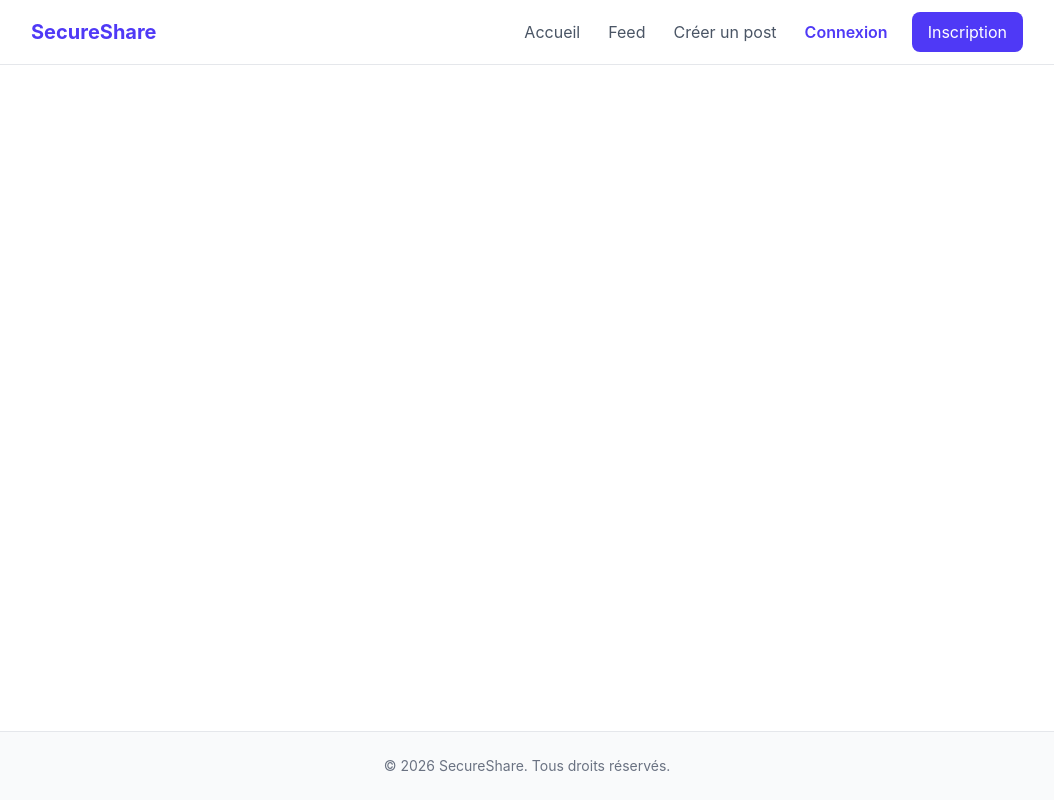
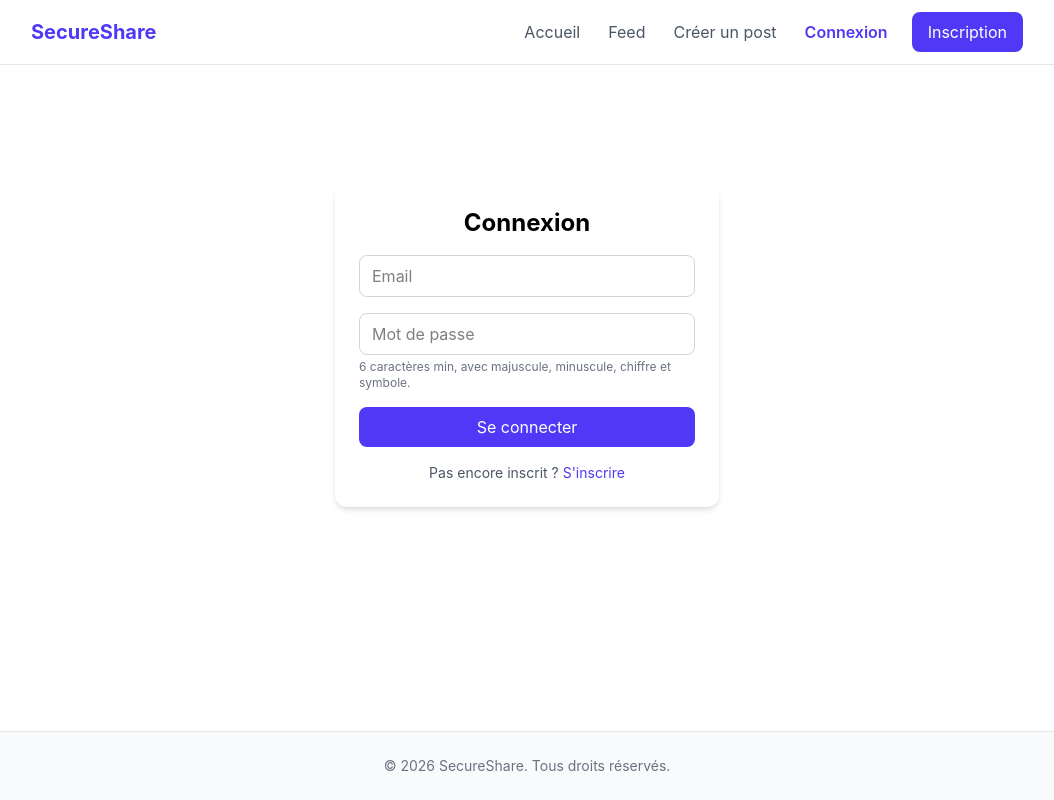
Before and after one commit to Shinemi/SecureShare---group-project, a React (Vite) app in the folder front/SecureShare/: page /login in a window 1280 px wide. Shown: the whole page, without its empty margins (113-1167 px from the left). Built offline with nearby package versions, Linux system fonts and the light colour scheme.

Commit message:
Implement authentication flow with PrivateRoutes and enhance login functionality

```diff
--- a/front/SecureShare/src/App.jsx
+++ b/front/SecureShare/src/App.jsx
@@ -7,6 +7,7 @@ import Login from './pages/login'
 import Register from './pages/register'
 import Publish from './pages/publish'
 import NotFound from './pages/notFound'
+import PrivateRoutes from './components/private'
 
 function App() {
   return (
@@ -14,12 +15,20 @@ function App() {
       <Header />
       <main className="flex-1">
         <Routes>
+
+
+
+          <Route element={<PrivateRoutes />}>
+            <Route path="/publish" element={<Publish />} />
+          </Route>
+
           <Route path="/" element={<Home />} />
           <Route path="/feed" element={<Feed />} />
           <Route path="/login" element={<Login />} />
           <Route path="/register" element={<Register />} />
-          <Route path="/publish" element={<Publish />} />
           <Route path="/*" element={<NotFound />} />
+
+
         </Routes>
       </main>
       <Footer />
--- /dev/null
+++ b/front/SecureShare/src/components/private.jsx
@@ -0,0 +1,6 @@
+import { Navigate, Outlet } from 'react-router-dom'
+
+export default function PrivateRoutes() {
+  const token = localStorage.getItem('token')
+  return token ? <Outlet /> : <Navigate to="/login" replace />
+}
--- a/front/SecureShare/src/pages/login.jsx
+++ b/front/SecureShare/src/pages/login.jsx
@@ -1,3 +1,102 @@
+import { useState } from 'react'
+import { Link, useNavigate } from 'react-router-dom'
+
+const API_URL = 'http://localhost:3000/api/v1/auth/login'
+
 export default function Login() {
+    const navigate = useNavigate()
+    const [form, setForm] = useState({ email: '', password: '' })
+    const [error, setError] = useState(null)
+    const [loading, setLoading] = useState(false)
+
+    const handleChange = (e) => {
+        setForm({ ...form, [e.target.name]: e.target.value })
+    }
+
+    const handleSubmit = async (e) => {
+        e.preventDefault()
+        setLoading(true)
+        setError(null)
+
+        try {
+            const res = await fetch(API_URL, {
+                method: 'POST',
+                headers: { 'Content-Type': 'application/json' },
+                body: JSON.stringify(form),
+            })
+            const data = await res.json()
+            if (!res.ok) throw new Error(data.message || 'Erreur serveur')
+
+            localStorage.setItem('token', data.token)
+            navigate('/publish')
+        } catch (err) {
+            setError(err.message)
+        } finally {
+            setLoading(false)
+        }
+    }
+
+    return (
+        <div className="min-h-[70vh] flex items-center justify-center p-4">
+            <form
+                onSubmit={handleSubmit}
+                className="w-full max-w-sm bg-white p-6 rounded-xl shadow-md space-y-4"
+            >
+                <h1 className="text-2xl font-bold text-center">Connexion</h1>
+
+                {/* <input
+                    type="text"
+                    name="name"
+                    placeholder="Nom"
+                    value={form.name}
+                    onChange={handleChange}
+                    required
+                    className="w-full border border-gray-300 rounded-lg px-3 py-2 focus:outline-none focus:ring-2 focus:ring-indigo-500"
+                /> */}
+
+                <input
+                    type="email"
+                    name="email"
+                    placeholder="Email"
+                    value={form.email}
+                    onChange={handleChange}
+                    required
+                    className="w-full border border-gray-300 rounded-lg px-3 py-2 focus:outline-none focus:ring-2 focus:ring-indigo-500"
+                />
+
+                <div>
+                    <input
+                        type="password"
+                        name="password"
+                        placeholder="Mot de passe"
+                        value={form.password}
+                        onChange={handleChange}
+                        required
+                        className="w-full border border-gray-300 rounded-lg px-3 py-2 focus:outline-none focus:ring-2 focus:ring-indigo-500"
+                    />
+                    <p className="text-xs text-gray-500 mt-1">
+                        6 caractères min, avec majuscule, minuscule, chiffre et symbole.
+                    </p>
+                </div>
+
+                {error && <p className="text-red-600 text-sm">{error}</p>}
+
+                <button
+                    type="submit"
+                    disabled={loading}
+                    className="w-full bg-indigo-600 text-white py-2 rounded-lg hover:bg-indigo-700 disabled:opacity-50 transition"
+                >
+                    {loading ? 'Connexion...' : "Se connecter"}
+                </button>
+
+                <p className="text-sm text-center text-gray-600">
+                    Pas encore inscrit ?{' '}
+                    <Link to="/register" className="text-indigo-600 hover:underline">
+                        S'inscrire
+                    </Link>
+                </p>
+            </form>
+        </div>
+    )
 
 }
```
